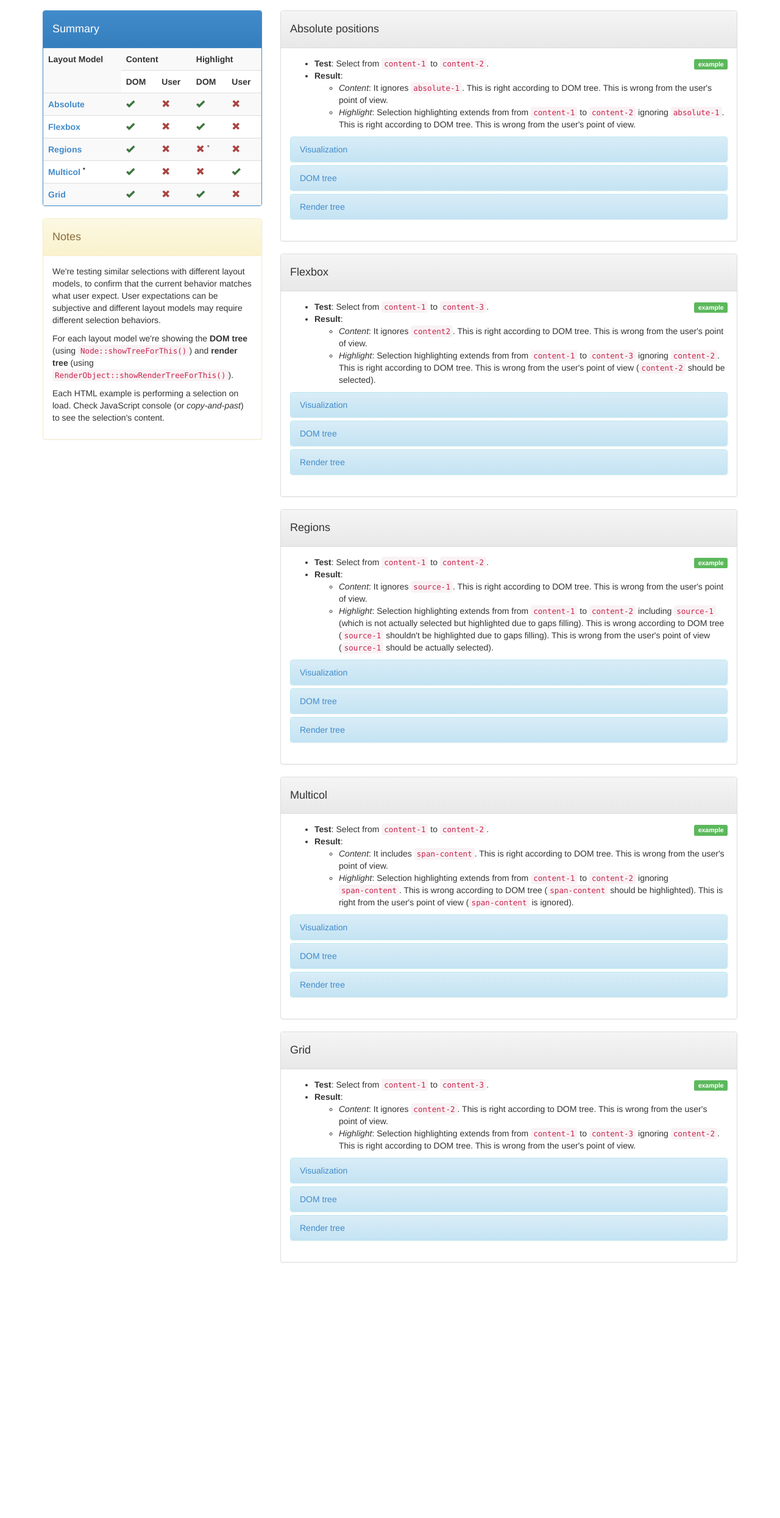
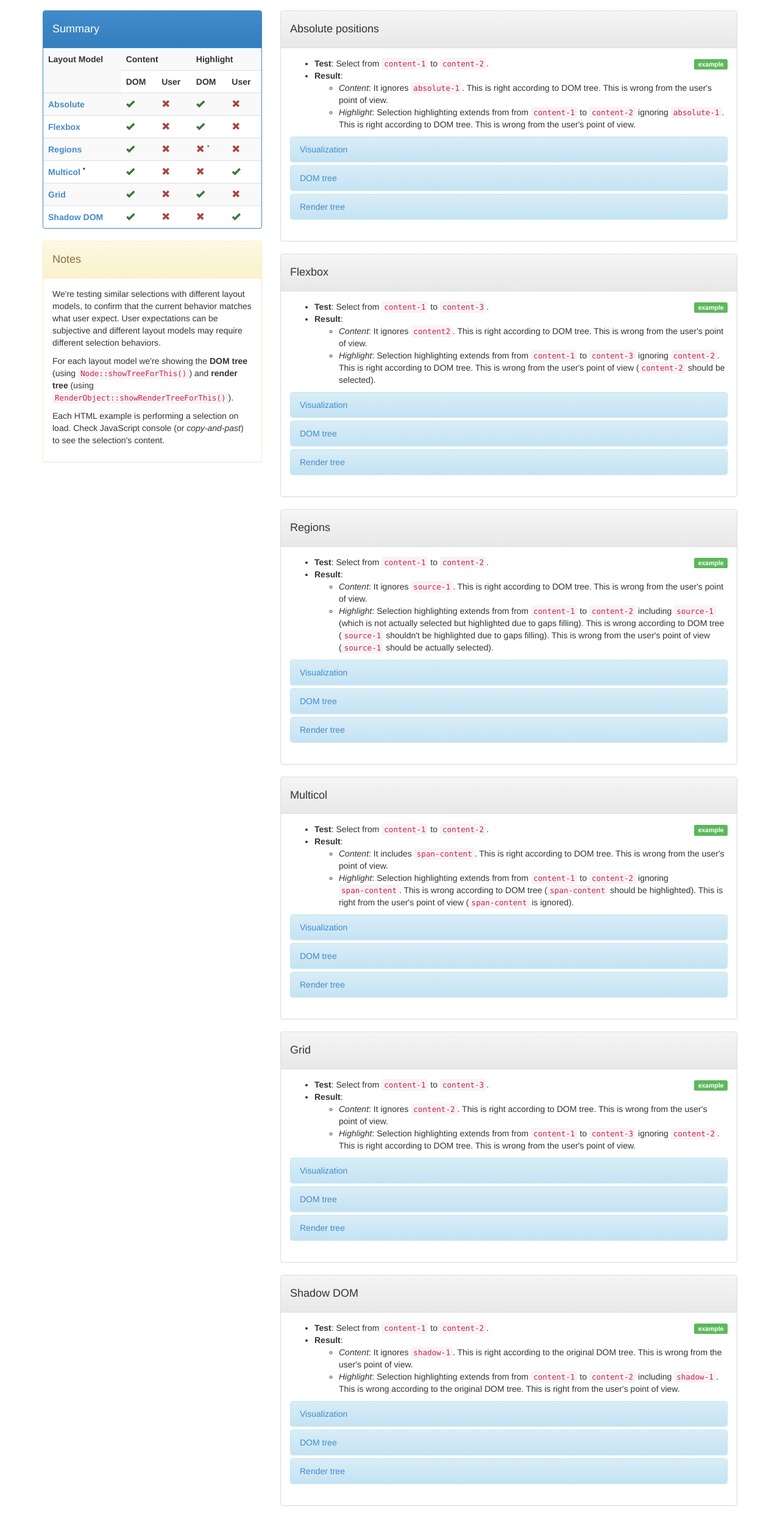
Before and after one commit to Igalia/web-selection-examples, a plain HTML site: page index.html in a window 1280 px wide. Shown: the part 303-2793 px from the top of the page at 61% size. Before the commit the page ends 2394 px from the top, so only its background shows below. Drawn offline with Linux system fonts and the light colour scheme.

Commit message:
Add Shadow DOM example

```diff
--- a/index.html
+++ b/index.html
@@ -99,6 +99,13 @@
                                 <td><span class="glyphicon glyphicon-remove text-danger"></span></td>
                                 <td><span class="glyphicon glyphicon-ok text-success"></span></td>
                                 <td><span class="glyphicon glyphicon-remove text-danger"></span></td>
+                            </tr>
+                            <tr>
+                                <th><a href="#shadow">Shadow DOM</a></th>
+                                <td><span class="glyphicon glyphicon-ok text-success"></span></td>
+                                <td><span class="glyphicon glyphicon-remove text-danger"></span></td>
+                                <td><span class="glyphicon glyphicon-remove text-danger"></span></td>
+                                <td><span class="glyphicon glyphicon-ok text-success"></span></td>
                             </tr>
                         </table>
                     </div>
@@ -417,6 +424,65 @@ content-3</pre>
                         </div>
                     </div>
 
+                    <div class="panel panel-default" id="shadow">
+                        <div class="panel-heading"><h4>Shadow DOM</h4></div>
+                        <div class="panel-body">
+                            <p class="pull-right"><a href="shadow.html" class="label label-success">example</a></p>
+                            <ul>
+                                <li><strong>Test</strong>: Select from <code>content-1</code> to <code>content-2</code>.</li>
+                                <li><strong>Result</strong>:
+                                    <ul>
+                                        <li><em>Content</em>: It ignores <code>shadow-1</code>. This is right according to the original DOM tree. This is wrong from the user's point of view.</li>
+                                        <li><em>Highlight</em>: Selection highlighting extends from from <code>content-1</code> to <code>content-2</code> including <code>shadow-1</code>. This is wrong according to the original DOM tree. This is right from the user's point of view.</li>
+                                    </ul>
+                                </li>
+                            </ul>
+                            <div class="panel-group" id="shadowData">
+                                <div class="panel panel-info">
+                                    <div class="panel-heading"><a data-toggle="collapse" data-parent="#shadowData" href="#shadowVisual">Visualization</a></div>
+                                    <div id="shadowVisual" class="panel-body collapse">
+                                        <pre>content-1
+shadow-1
+content-2</pre>
+                                    </div>
+                                </div>
+                                <div class="panel panel-info">
+                                    <div class="panel-heading"><a data-toggle="collapse" data-parent="#shadowData" href="#shadowDOM">DOM tree</a></div>
+                                    <div id="shadowDOM" class="panel-body collapse">
+                                        <pre>BODY   0x20d27f4141a8
+    #text   0x20d27f420160 "\n    "
+    DIV 0x20d27f414230 ID="content-1"
+        #text   0x20d27f4201d0 "content-1"
+    #text   0x20d27f420240 "\n    "
+    DIV 0x20d27f4142b8 ID="shadow-1"
+        #document-fragment  0x20d27f440010
+            #text   0x20d27f420470 "shadow-1"
+    #text   0x20d27f4202b0 "\n    "
+    DIV 0x20d27f414340 ID="content-2"
+        #text   0x20d27f420320 "content-2"
+    #text   0x20d27f420390 "\n    "
+    SCRIPT  0x20d27f4300a8
+        #text   0x20d27f420400 "\n        var shadow = document.getElementById("shadow-1");\n        var shadowRoot = shadow.createShadowRoot();\n        shadowRoot.appendChild(document.createTextNode("shadow-1"));\n\n        select("content-1", "content-2");\n    "</pre>
+                                    </div>
+                                </div>
+                                <div class="panel panel-info">
+                                    <div class="panel-heading"><a data-toggle="collapse" data-parent="#shadowData" href="#shadowRender">Render tree</a></div>
+                                    <div id="shadowRender" class="panel-body collapse">
+                                        <pre>RenderView 0x2afd16004010                  #document   0x20d27f404010
+  RenderBlock 0x2afd16020010            HTML    0x20d27f414098
+    RenderBody 0x2afd16020110           BODY    0x20d27f4141a8
+      RenderBlock 0x2afd16020210        DIV 0x20d27f414230 ID="content-1"
+       RenderText 0x2afd16024010        #text   0x20d27f4201d0 "content-1"
+      RenderBlock 0x2afd16020310        DIV 0x20d27f4142b8 ID="shadow-1"
+        RenderText 0x2afd160240a8       #text   0x20d27f420470 "shadow-1"
+      RenderBlock 0x2afd16020410        DIV 0x20d27f414340 ID="content-2"
+        RenderText 0x2afd16024140       #text   0x20d27f420320 "content-2"</pre>
+                                    </div>
+                                </div>
+                            </div>
+                        </div>
+                    </div>
+
                 </div>
             </div>
         </div>
```
